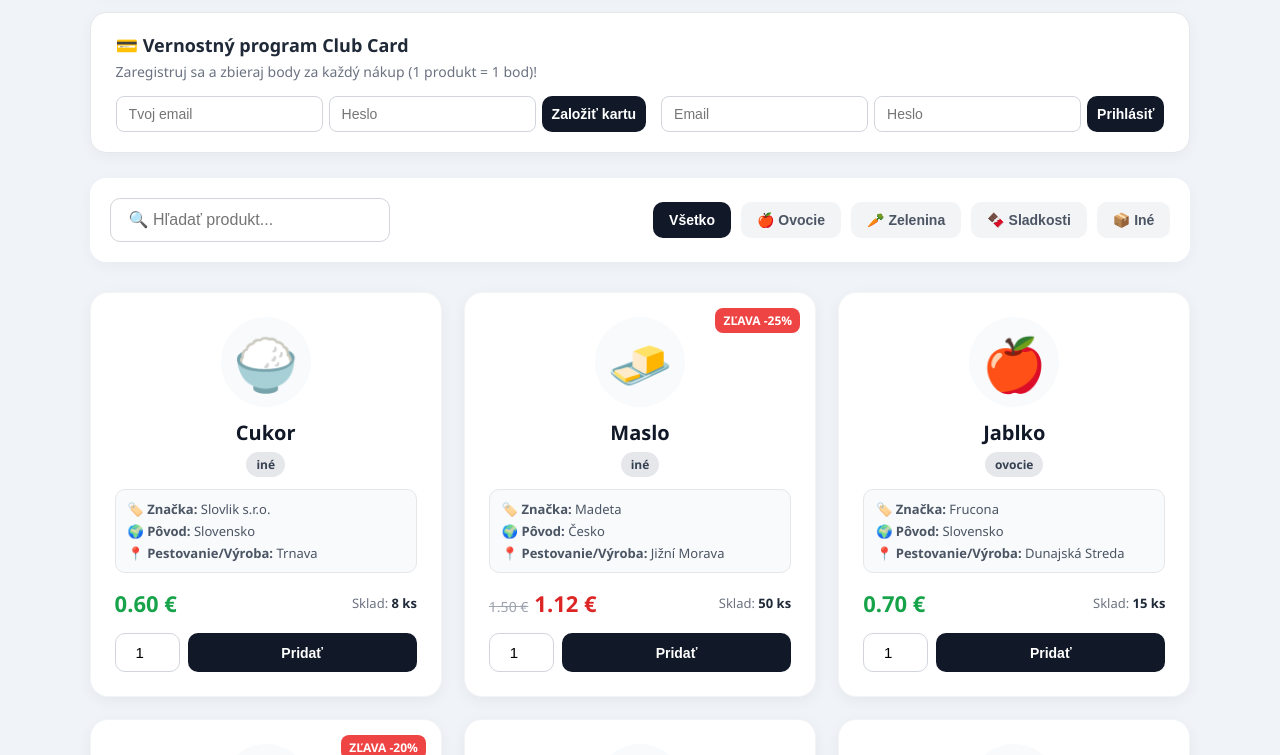
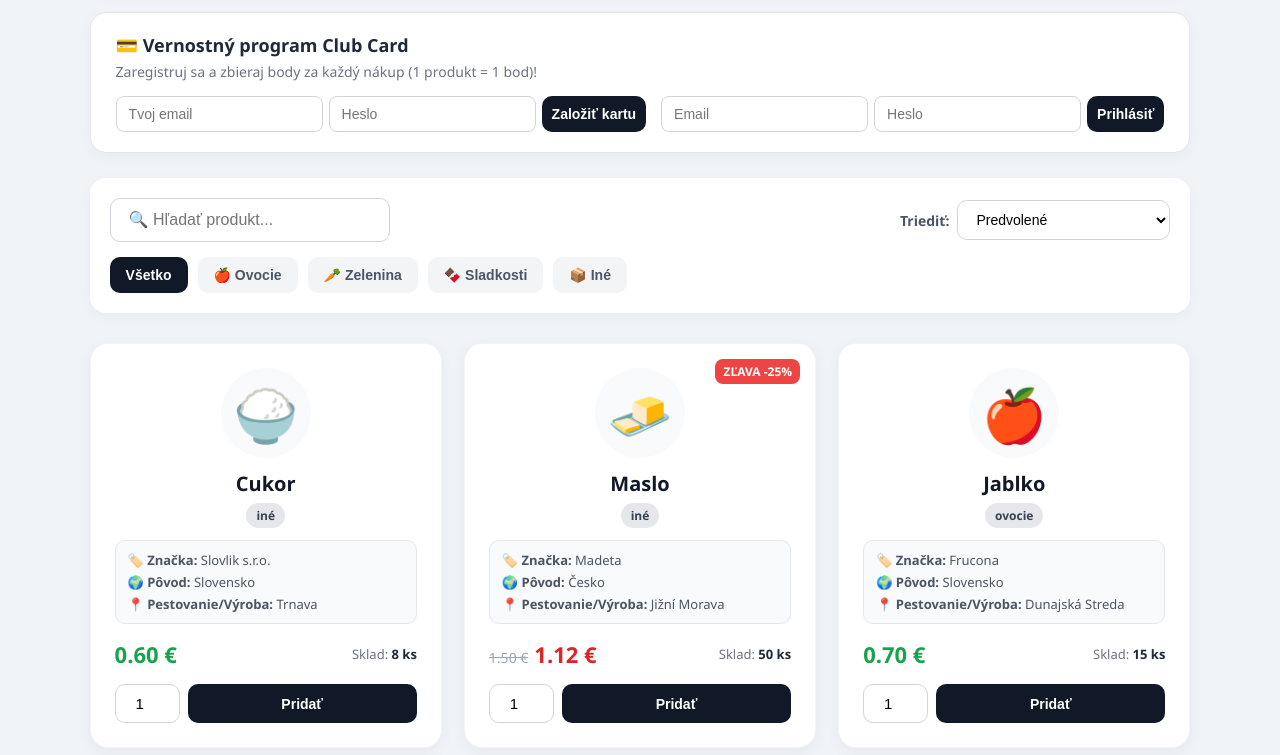
Before and after one commit to VojtechKovac/kosik_web, a FastAPI app: page / in a window 1280 px wide. Shown: the part 281-1036 px from the top of the page. Run offline with FastAPI, Linux system fonts and the light colour scheme; data comes from the database, SQL or seed files in the repository.

Commit message:
Pridanie komplexneho triedenia podla ceny, nazvu aj skladu

```diff
--- a/templates/index.html
+++ b/templates/index.html
@@ -699,10 +699,26 @@
     {% endif %}
     {% endif %}
 
+    <!-- OVLÁDACIE PRVKY (VYHĽADÁVANIE, TRIEDENIE, KATEGÓRIE) -->
     <div class="controls">
         <div class="search-box">
             <input type="text" id="searchInput" placeholder="🔍 Hľadať produkt..." onkeyup="filterProducts()">
         </div>
+
+        <!-- ROZBAĽOVACIE MENU NA TRIEDENIE -->
+        <div style="display: flex; align-items: center; gap: 8px;">
+            <label for="sortSelect" style="font-size: 14px; font-weight: 600; color: #4b5563;">Triediť:</label>
+            <select id="sortSelect" onchange="filterProducts()" style="padding: 10px 14px; border: 1px solid #d1d5db; border-radius: 10px; font-size: 14px; background: white; outline: none; cursor: pointer;">
+                <option value="default">Predvolené</option>
+                <option value="price-asc">Cena: Od najnižšej</option>
+                <option value="price-desc">Cena: Od najvyššej</option>
+                <option value="name-asc">Názov: A - Z</option>
+                <option value="name-desc">Názov: Z - A</option>
+                <option value="stock-asc">Sklad: Od najmenej kusov</option>
+                <option value="stock-desc">Sklad: Od najviac kusov</option>
+            </select>
+        </div>
+
         <div class="filters">
             <button class="filter-btn active" onclick="filterCategory('všetko', this)">Všetko</button>
             <button class="filter-btn" onclick="filterCategory('ovocie', this)">🍎 Ovocie</button>
@@ -715,8 +731,9 @@
     <div class="products" id="productsGrid">
 
         {% for nazov, udaje in kategoria.items() %}
+        {% set platna_cena = aktualne_akcie[nazov][0] if nazov in aktualne_akcie else udaje[0] %}
 
-        <div class="product" data-name="{{ nazov|lower }}" data-category="{{ udaje[1]|lower }}">
+        <div class="product" data-name="{{ nazov|lower }}" data-category="{{ udaje[1]|lower }}" data-price="{{ platna_cena }}" data-stock="{{ udaje[2] }}">
 
             {% if nazov in aktualne_akcie %}
                 <div class="card-sale-badge">ZĽAVA -{{ aktualne_akcie[nazov][1] }}%</div>
@@ -870,9 +887,12 @@
 
     function filterProducts() {
         let query = document.getElementById('searchInput').value.toLowerCase();
-        let products = document.querySelectorAll('.product');
+        let sortValue = document.getElementById('sortSelect').value;
+        let grid = document.getElementById('productsGrid');
+        let productsArray = Array.from(grid.querySelectorAll('.product'));
 
-        products.forEach(product => {
+        // 1. Filtrovanie podľa vyhľadávania a kategórie
+        productsArray.forEach(product => {
             let name = product.getAttribute('data-name');
             let category = product.getAttribute('data-category');
 
@@ -885,6 +905,34 @@
                 product.style.display = "none";
             }
         });
+
+        // 2. Triedenie (Sorting) produktov
+        productsArray.sort((a, b) => {
+            let priceA = parseFloat(a.getAttribute('data-price'));
+            let priceB = parseFloat(b.getAttribute('data-price'));
+            let nameA = a.getAttribute('data-name');
+            let nameB = b.getAttribute('data-name');
+            let stockA = parseInt(a.getAttribute('data-stock'));
+            let stockB = parseInt(b.getAttribute('data-stock'));
+
+            if (sortValue === 'price-asc') {
+                return priceA - priceB;
+            } else if (sortValue === 'price-desc') {
+                return priceB - priceA;
+            } else if (sortValue === 'name-asc') {
+                return nameA.localeCompare(nameB);
+            } else if (sortValue === 'name-desc') {
+                return nameB.localeCompare(nameA);
+            } else if (sortValue === 'stock-asc') {
+                return stockA - stockB;
+            } else if (sortValue === 'stock-desc') {
+                return stockB - stockA;
+            }
+            return 0; // Predvolené usporiadanie
+        });
+
+        // Opätovné vykreslenie zoradených elementov do mriežky
+        productsArray.forEach(product => grid.appendChild(product));
     }
 
     function filterCategory(category, button) {
```
